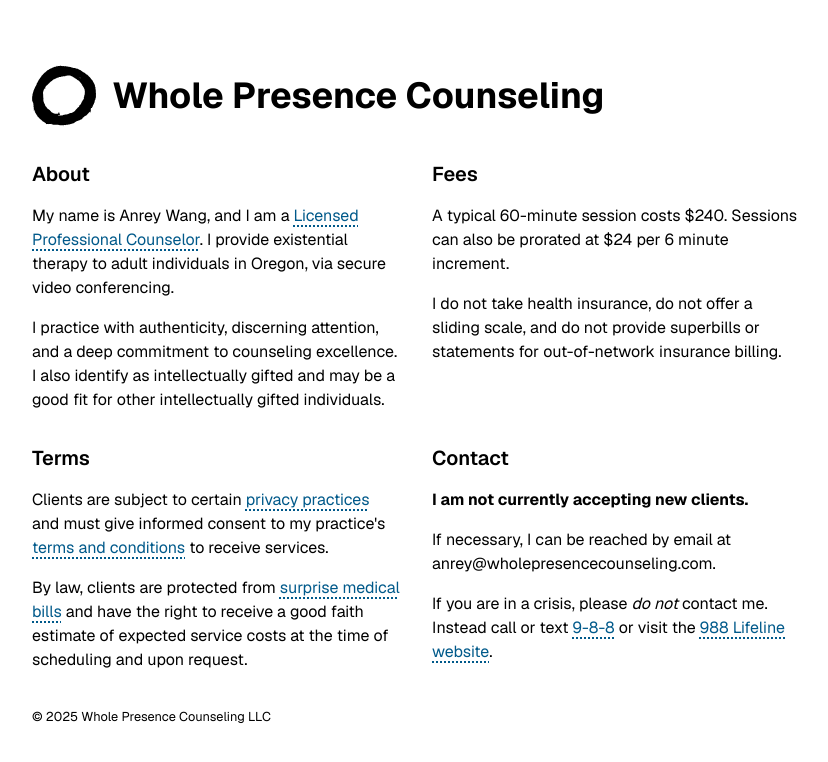
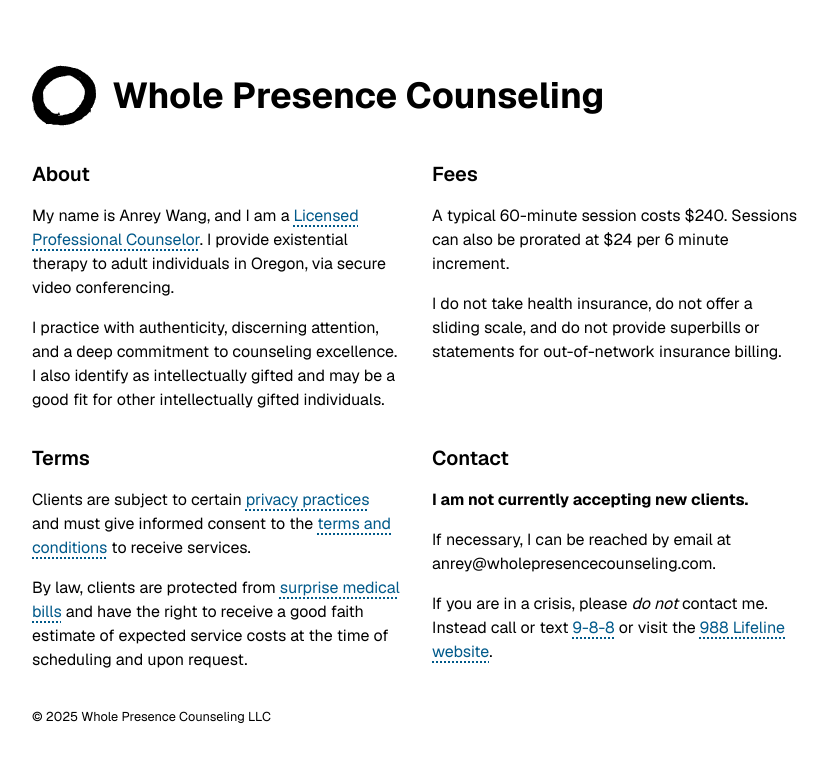
Before and after one commit to anreyw/wpc, a Next.js app: page / in a window 1280 px wide. Shown: the top 762 px of the page, without its empty margins (32-860 px from the left). Built offline with nearby package versions, Linux system fonts and the light colour scheme.

Commit message:
Fix: Removed non-escaped single quote.

```diff
--- a/app/page.tsx
+++ b/app/page.tsx
@@ -17,7 +17,7 @@ export default function Main() {
 
       <section className="flex flex-col gap-4">
 	<h2 className="text-xl font-semibold">Terms</h2>
-	<p>Clients are subject to certain <a href="#" target="_blank" className={linkStyle}>privacy practices</a> and must give informed consent to my practice's <a href="" target="_blank" className={linkStyle}>terms and conditions</a> to receive services.</p>
+	<p>Clients are subject to certain <a href="#" target="_blank" className={linkStyle}>privacy practices</a> and must give informed consent to the <a href="" target="_blank" className={linkStyle}>terms and conditions</a> to receive services.</p>
 	<p>By law, clients are protected from <a href="https://www.cms.gov/medical-bill-rights" target="_blank" className={linkStyle}>surprise medical bills</a> and have the right to receive a good faith estimate of expected service costs at the time of scheduling and upon request.</p>
       </section>
 
```
